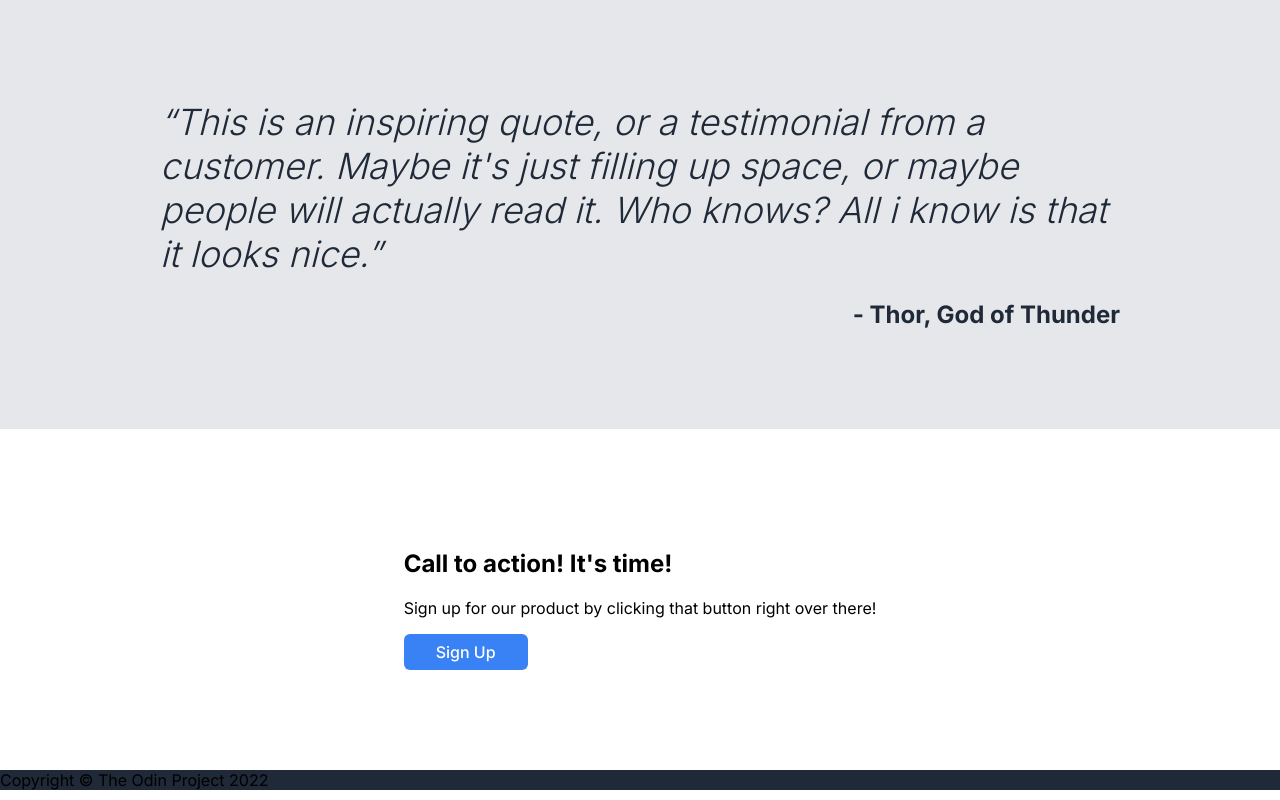
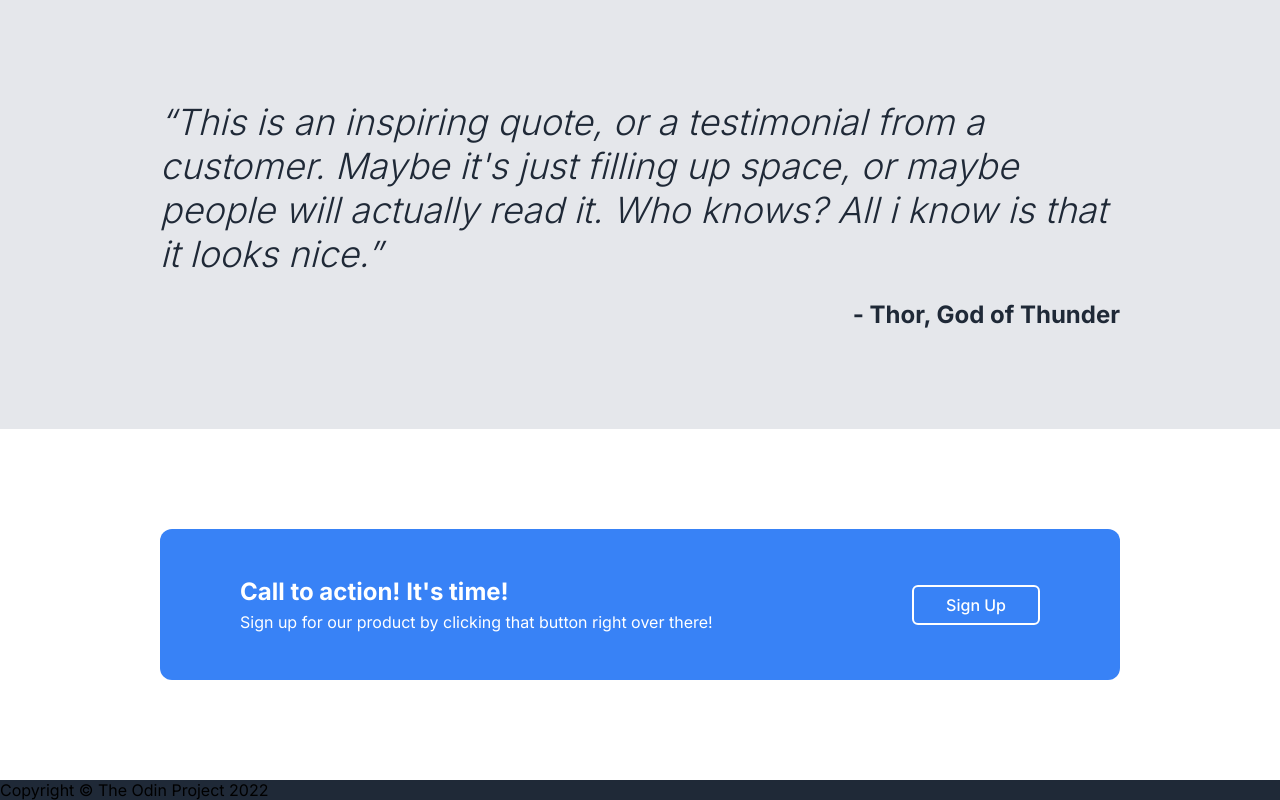
Before and after one commit to trabram/odin-landing-page, a plain HTML site: page index.html in a window 1280 px wide. Shown: the part 1056-1856 px from the top of the page. Drawn offline with Linux system fonts and the light colour scheme.

Commit message:
Add style for call for action section

```diff
--- a/index.html
+++ b/index.html
@@ -41,19 +41,19 @@
       <h1>Some random information.</h1>
       <div class="items">
         <div>
-          <div class="box"></div>
+          <div class="square"></div>
           <p>this is some subtext under an illustration or image</p>
         </div>
         <div>
-          <div class="box"></div>
+          <div class="square"></div>
           <p>this is some subtext under an illustration or image</p>
         </div>
         <div>
-          <div class="box"></div>
+          <div class="square"></div>
           <p>this is some subtext under an illustration or image</p>
         </div>
         <div>
-          <div class="box"></div>
+          <div class="square"></div>
           <p>this is some subtext under an illustration or image</p>
         </div>
       </div>
@@ -67,13 +67,15 @@
     </div>
   </section>
 
-  <section>
-    <div>
-      <div>
-        <h1>Call to action! It's time!</h1>
-        <p>Sign up for our product by clicking that button right over there!</p>
+  <section class="signup">
+    <div class="container">
+      <div class="box">
+        <div>
+          <h1>Call to action! It's time!</h1>
+          <p>Sign up for our product by clicking that button right over there!</p>
+        </div>
+        <button>Sign Up</button>
       </div>
-      <button>Sign Up</button>
     </div>
   </section>
 
--- a/style.css
+++ b/style.css
@@ -39,11 +39,14 @@ section {
   padding: 100px 0;
 }
 
+button, .signup .box {
+  background-color: #3882F6;
+}
+
 button {
   font-size: 16px;
   font-weight: 500;
   color: white;
-  background-color: #3882F6;
   border: none;
   border-radius: 6px;
   padding: 8px 32px;
@@ -117,7 +120,7 @@ q {
   padding-inline: 20px;
 }
 
-.box {
+.square {
   width: 160px;
   height: 160px;
   border: 4px solid #3882F6;
@@ -135,3 +138,26 @@ q {
   align-self: flex-end;
   margin-bottom: 0;
 }
+
+.box {
+  flex: 1;
+  display: flex;
+  justify-content: space-between;
+  align-items: center;
+  color: white;
+  padding: 48px 80px;
+  border-radius: 12px;
+}
+
+.box h1 {
+  margin: 0;
+}
+
+.box p {
+  margin-top: 6px;
+  margin-bottom: 0;
+}
+
+.signup button {
+  border: white 2px solid;
+}
```
